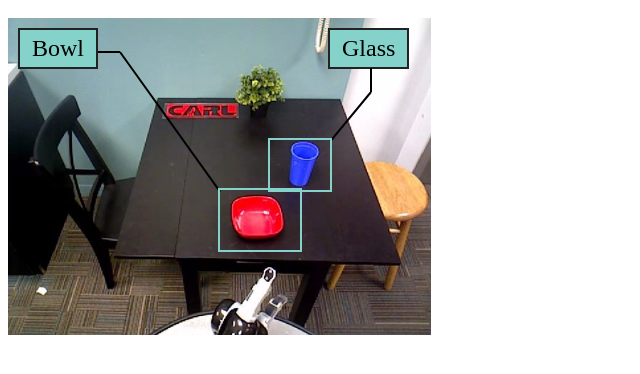
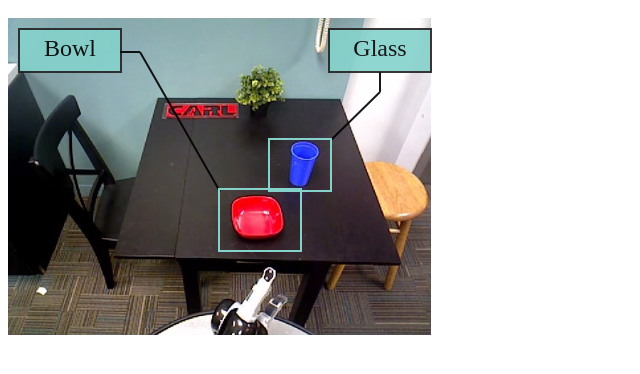
Before and after one commit to szolotykh/szolotykh.github.io, a plain HTML site: page ui2d/ui2d-test.html in a window 1280 px wide. Shown: the part 48-422 px from the top of the page, without its empty margins (0-640 px from the left). Drawn offline with nearby package versions, Linux system fonts and the light colour scheme.

Commit message:
ui2d example update

```diff
--- a/ui2d/css/UI.css
+++ b/ui2d/css/UI.css
@@ -10,7 +10,6 @@
 }
 
 .ui-callout-body{
-	font-size: 24px;
 	padding-left: 12px;
 	padding-right: 12px;
 	padding-top: 5px;
@@ -21,7 +20,13 @@
 	border-style: solid;
 
 	background-color: #85D2CB;
+	opacity:0.9;
+	filter:alpha(opacity=90); /* For IE8 and earlier */
 	position: absolute
+}
+.ui-callout-text{
+	text-align: center;
+	font-size: 24px;
 }
 .ui-path{
 	position: absolute;
--- a/ui2d/js/2D-UI.js
+++ b/ui2d/js/2D-UI.js
@@ -25,54 +25,62 @@ if (typeof jQuery === 'undefined') { throw new Error('2D-UI requires jQuery') }
 		return this;
 	};
 	// UI Callout
-	$.fn.UICallout = function(x,y, px, py, options){
+	$.fn.UICallout = function(options){
+
+
 		// Default options
-		var defaultOptions = {
-			base: true,
-			baseOffset: 20,
-			oreintation: "bottom"
-		};
-		options = jQuery.extend(defaultOptions, options);
+		options = options || {};
+		var x = options.x||1;
+		var y = options.y||1;
+		var px = options.px||200;
+		var py = options.py||200;
+		var w = options.w||100;
+		var h = options.h||41;
+		var text = options.text;
+		var base = (options.base==='undefined')?true:options.base;
+		var baseOffset = options.baseOffset||20;
+		var oreintation = options.oreintation||"bottom";
 
-		var callout = this;
-		callout.addClass("ui-callout-body").addClass();
+		this.addClass("ui-callout-body");
+		//w = w - parseInt(this.css('padding-left')) - parseInt(this.css('padding-right'));
+		//h = h - parseInt(this.css('padding-top')) - parseInt(this.css('padding-bottom'));
+		console.log(w+' x '+h);
+		this.css({
+			"top": y + "px",
+			"left": x + "px",
+			"width": (w - 24) + 'px',
+			"height": (h - 10)  + 'px'
+		});
 
-		callout.css({
-			"top": y + "px",
-			"left": x + "px"
-		});
-		// Waiting for div to updates
-		setTimeout(function(){
-			var w = callout.outerWidth();
-			var h = callout.outerHeight();
+		$("<div>").addClass('ui-callout-text').html(text).appendTo(this);
+
 		var xb = xp = w/2;
 		var yb = yp = h/2;
-			switch(options.oreintation){
+		switch(oreintation){
 			case "bottom":
-					yb = h - 4;
-					yp = h + options.baseOffset;
+				yb = h;
+				yp = h + baseOffset;
 			break;
 			case "top":
-					yb = -2;
-					yp = -options.baseOffset;
+				yb = 0;
+				yp = -baseOffset;
 			break;
 			case "left":
-					xb = -2;
-					xp = -options.baseOffset;
+				xb = 0;
+				xp = -baseOffset;
 			break;
 			case "right":
-					xb = w - 2;
-					xp = w + options.baseOffset;
+				xb = w;
+				xp = w + baseOffset;
 			break;
 		}
-			if(options.base){
-				$("<div>").UILine(xb, yb, xp, yp).addClass("ui-callout-pointer-base").appendTo(callout);
+		if(base){
+			$("<div>").UILine(xb, yb, xp, yp).addClass("ui-callout-pointer-base").appendTo(this);
 		}else{
 			xp=xb;
 			yp=yb;
 		}
-			$("<div>").UILine(xp, yp ,px-x, py-y).addClass("ui-callout-pointer").appendTo(callout);
-		}, 10);
+		$("<div>").UILine(xp, yp ,px-x, py-y).addClass("ui-callout-pointer").appendTo($(this));
 		return this;
 	};
 
--- a/ui2d/js/index.js
+++ b/ui2d/js/index.js
@@ -1,17 +1,17 @@
 $(document).ready(function(){
-	console.log("Ready");
-	$("#container").UIContext();
+	console.log('Ready');
+	$('#container').UIContext();
 
-	$("#workspace").UIElement();
+	$('#workspace').UIElement();
 
 	//$("#line1").UILine(10,300,200,400);
 	//$("#line2").UILine(10,100,200,100);
 	//$("<div>").UILine(10,200,200,100).appendTo("#container");
 	//$("<div>").UIPath([[50,0],[150,0],[150,100],[100, 120], [50, 0]]).appendTo("#container");
 
-	$('<div id="callout-bowl">').UICallout(10, 10, 210, 170, {oreintation:"right", base:true}).html("Bowl").appendTo("#container");
-	$("<div>").UIFrame(210, 170, 80, 60).appendTo("#container");
+	$('<div id="callout-bowl">').UICallout({x:10, y:10, px:210, py:170, oreintation:'right', base:true, text:'Bowl'}).appendTo('#container');
+	$('<div>').UIFrame(210, 170, 80, 60).appendTo('#container');
 
-	$('<div id="callout-glass">').UICallout(320, 10, 260+60, 120, {oreintation:"bottom", base:true}).html("Glass").appendTo("#container");
-	$("<div>").UIFrame(260, 120, 60, 50).appendTo("#container");
+	$('<div id="callout-glass">').UICallout({x:320, y:10, px:260+60, py:120, oreintation:'bottom', base:true, text:'Glass'}).appendTo('#container');
+	$('<div>').UIFrame(260, 120, 60, 50).appendTo('#container');
 })
```
Lines whose indentation alone changed are shown as unchanged.
